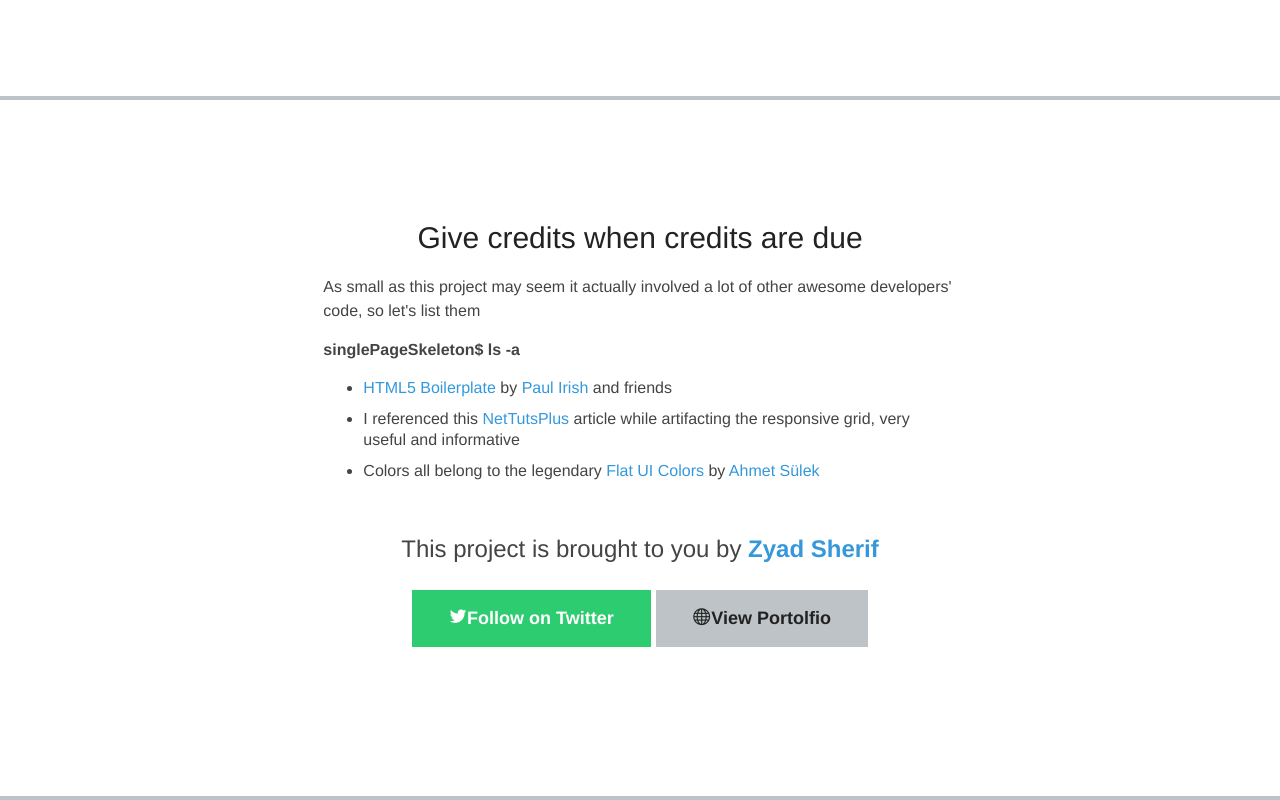
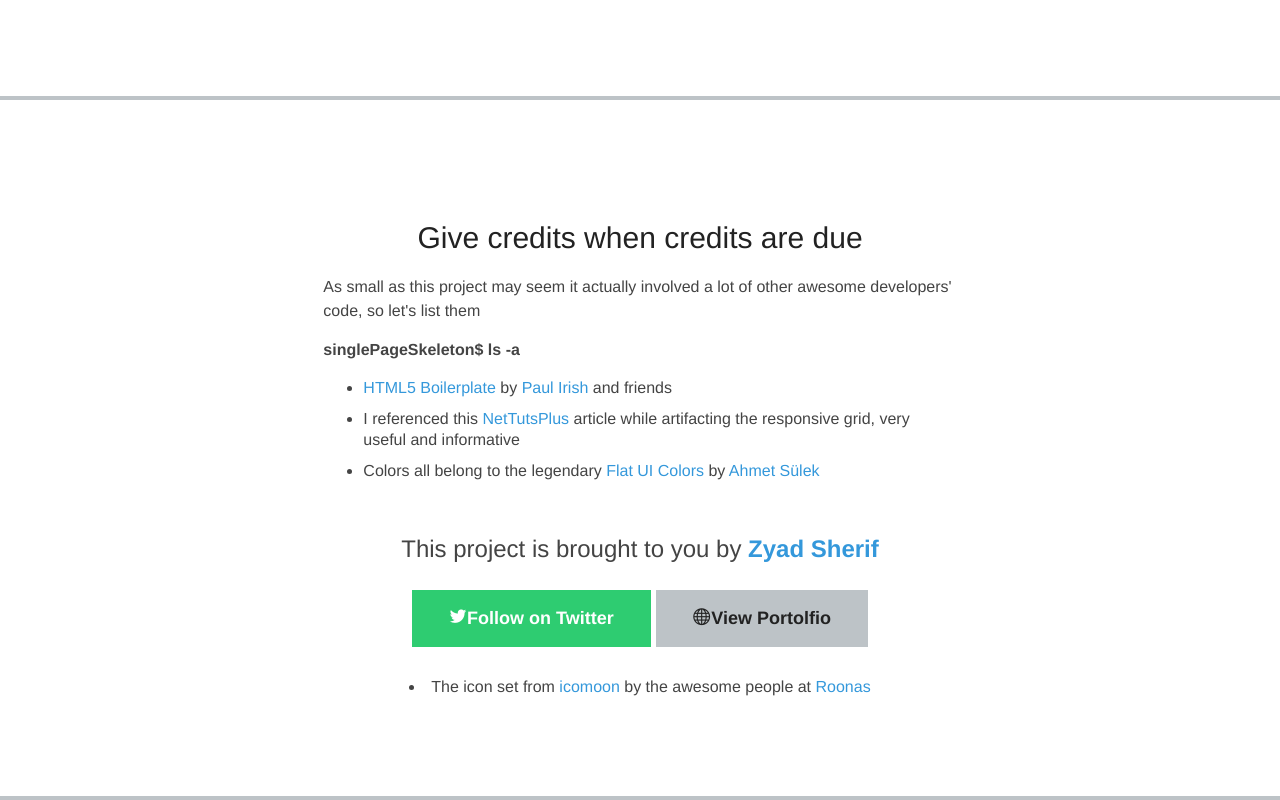
Before and after one commit to zyadsherif/crashcourse, a plain HTML site: page index.html in a window 1280 px wide. Shown: the part 3020-3820 px from the top of the page. Drawn offline with nearby package versions, Linux system fonts and the light colour scheme; a web font is replaced by a local one.

Commit message:
Added icomoon to the credits

```diff
--- a/index.html
+++ b/index.html
@@ -155,6 +155,7 @@
                     <div class="mark">
                         <p>This project is brought to you by <b><a href="http://zyadsherif.com">Zyad Sherif</a></b></p>
                         <p><a href="http://twitter.com/zyadsherif" class="button large success"><i class="icomoon-twitter"></i>Follow on Twitter</a> <a href="http://zyadsherif.com" class="button large secondary"><i class="icomoon-globe"></i>View Portolfio</a></p>
+                        <li>The icon set from <a href="http://icomoon.io" target="_blank">icomoon</a> by the awesome people at <a href="http://roonas.com/" target="_blank">Roonas</a></li>
                     </div>
                 </div>
             </div>
```
